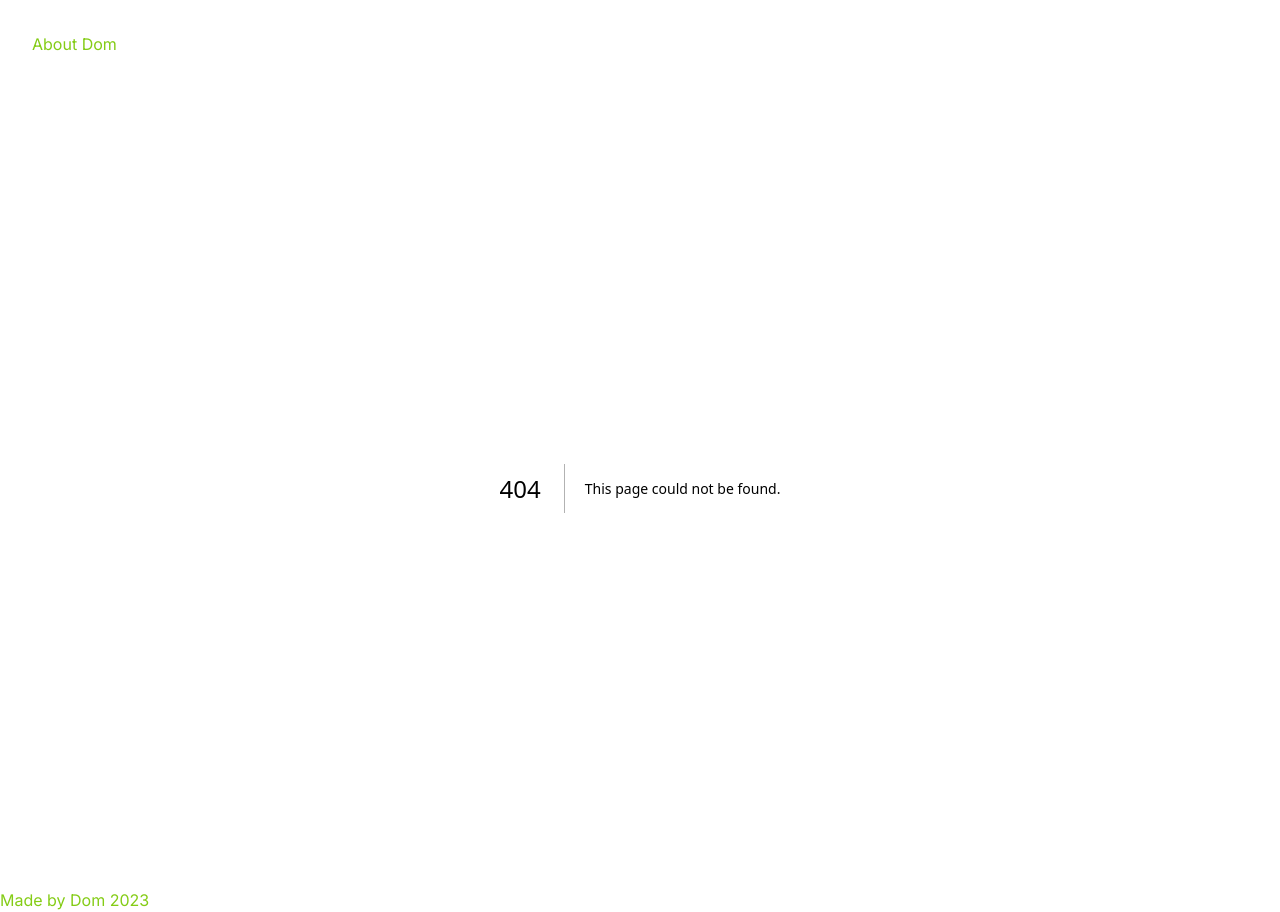
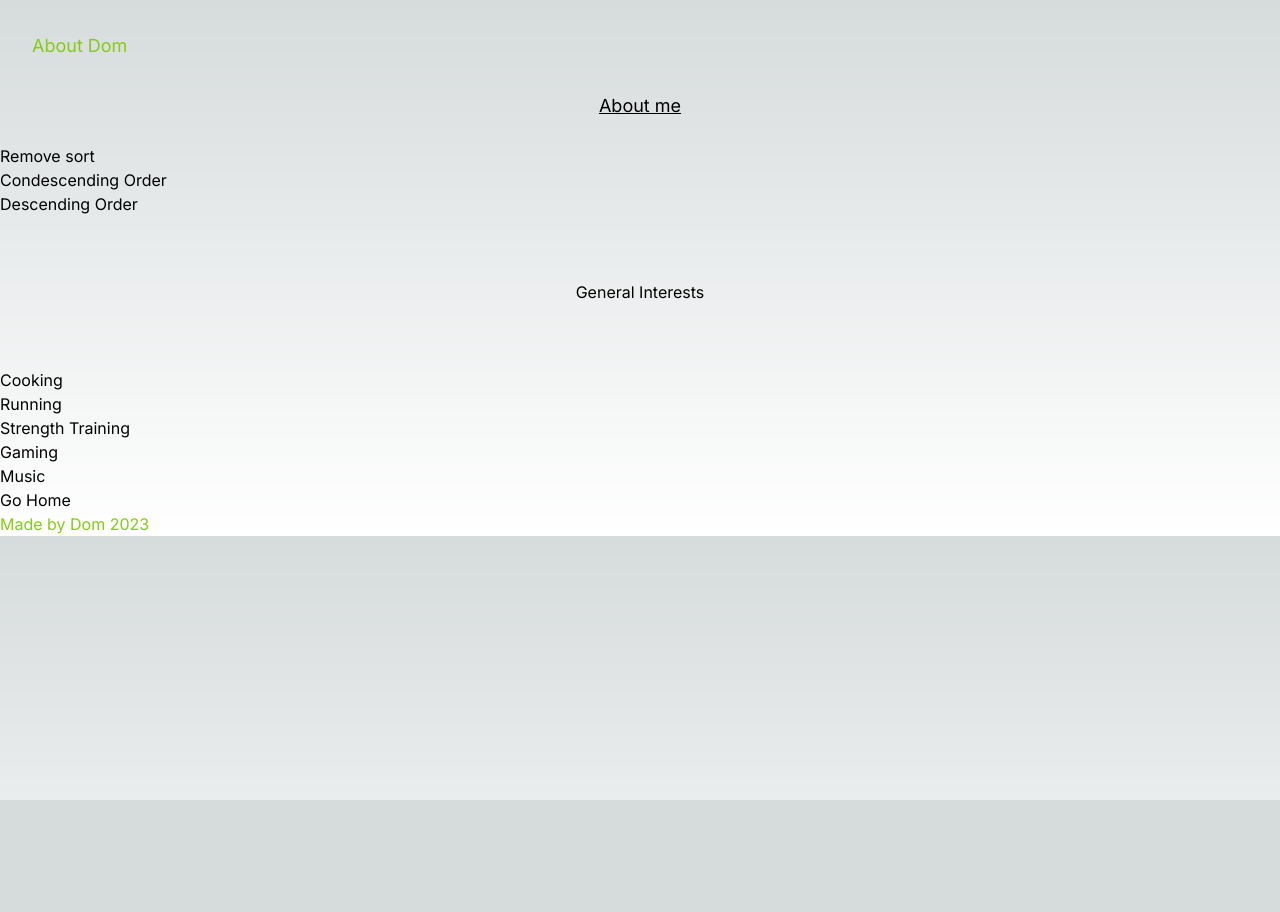
Before and after one commit to Dbenatar/next-class02, a Next.js app: page /aboutMe in a window 1280 px wide. Before the commit this address had no page. After the commit the page ends 800 px from the top, so only its background shows below. Built offline with nearby package versions, Linux system fonts and the light colour scheme.

Commit message:
Added some things, broke some others

```diff
--- a/src/about/page.tsx
+++ b/src/about/page.tsx
@@ -1,11 +1,11 @@
 import Link from "next/link";
+import React from "react";
 
 export default function Page() {
   return (
     <div>
-      <h2 className="text-center">All About Dom</h2>
-      <Link href="/app">Go Home</Link>
-      <p>P tag</p>
+      <h2 className="text-center">About Dom</h2>
+      <Link href="/">Go Home</Link>
     </div>
   );
 }
--- a/src/app/about/[about]/page.tsx
+++ /dev/null
@@ -1,20 +0,0 @@
-import Link from "next/link";
-
-export default function Page() {
-  return (
-    <div>
-      <h2 className="text-center underline text-lg">About me</h2>
-
-      <p className="text-center p-10 m-6">General Interests</p>
-
-      <ul>
-        <li></li>
-        <li></li>
-        <li></li>
-        <li></li>
-        <li></li>
-      </ul>
-      <Link href="/">Go Home</Link>
-    </div>
-  );
-}
--- /dev/null
+++ b/src/app/aboutMe/[about]/page.tsx
@@ -0,0 +1,19 @@
+import Link from "next/link";
+type aboutParam = { params: { about: string } };
+
+export function generateMetadata({ params }: aboutParam) {
+  const modTitle = params.about[0].toUpperCase() + params.about.slice(1);
+  return {
+    title: `Doms about -${modTitle}`,
+    description: `About Dom - fun facts about ${params.about}`,
+  };
+}
+
+export default function Page({ params }: aboutParam) {
+  return (
+    <div>
+      <h2 className="text-center">All About : {params.about}</h2>
+      <Link href="/">Go Home</Link>
+    </div>
+  );
+}
--- /dev/null
+++ b/src/app/aboutMe/page.tsx
@@ -0,0 +1,74 @@
+import Link from "next/link";
+
+type aboutSearchQuery = {
+  sortBy: string;
+};
+
+type aboutType = {
+  name: string;
+  id: number;
+};
+
+let about: aboutType[] = [
+  { name: "Cooking", id: 0 },
+  { name: "Running", id: 1 },
+  { name: "Strength Training", id: 2 },
+  { name: "Gaming", id: 3 },
+  { name: "Music", id: 4 },
+];
+
+function compareAbout(a: aboutType, b: aboutType) {
+  if (a.name < b.name) {
+    return -1;
+  } else if (a.name > b.name) {
+    return 1;
+  } else {
+    return 0;
+  }
+}
+
+export default function Page({
+  searchParams,
+}: {
+  searchParams: aboutSearchQuery;
+}) {
+  if (searchParams.sortBy == "asc") {
+    about.sort(compareAbout);
+  } else if (searchParams.sortBy == "desc") {
+    about.sort(compareAbout).reverse();
+  }
+
+  return (
+    <div>
+      <h2 className="text-center underline text-lg">About me</h2>
+      <p>{searchParams.sortBy}</p>
+      <br />
+      <Link href="/aboutMe">Remove sort</Link>
+      <br />
+      <Link href="/aboutMe?sortBy=asc">Condescending Order</Link>
+      <br />
+      <Link href="/aboutMe?sortBy=desc">Descending Order</Link>
+
+      <p className="text-center p-10 m-6">General Interests</p>
+      {about.map((about) => {
+        return (
+          <div key={about.id}>
+            <Link href={`/aboutMe/${about.name.toLowerCase()}`}>
+              {about.name}
+            </Link>
+          </div>
+        );
+      })}
+      {/* <ul className="text-center">
+        <li>Cooking</li>
+        <li>Running</li>
+        <li>Strength Training</li>
+        <li>Gaming</li>
+        <li>Music</li>
+      </ul> */}
+      <Link className="" href="/">
+        Go Home
+      </Link>
+    </div>
+  );
+}
--- a/src/app/components/Header.tsx
+++ b/src/app/components/Header.tsx
@@ -1,12 +1,12 @@
 import Link from "next/link";
-import About from "../about/page";
+import About from "../aboutMe/page";
 
 export default function Header() {
   return (
     <>
-      <header className="text-lime-500 p-8">
+      <header className="text-lime-500 p-8 text-lg">
         About Dom
-        <Link href={"./about/"} />
+        <Link href={"./aboutMe"} />
       </header>
     </>
   );
--- a/src/app/page.tsx
+++ b/src/app/page.tsx
@@ -16,7 +16,7 @@ export default function Home() {
 
       <h2 className="py-20 flex space-x-8 ">
         <Link
-          href="/about/page.tsx"
+          href="/aboutMe/page.tsx"
           className="no-underline hover:underline hover:uppercase"
         >
           About
```
